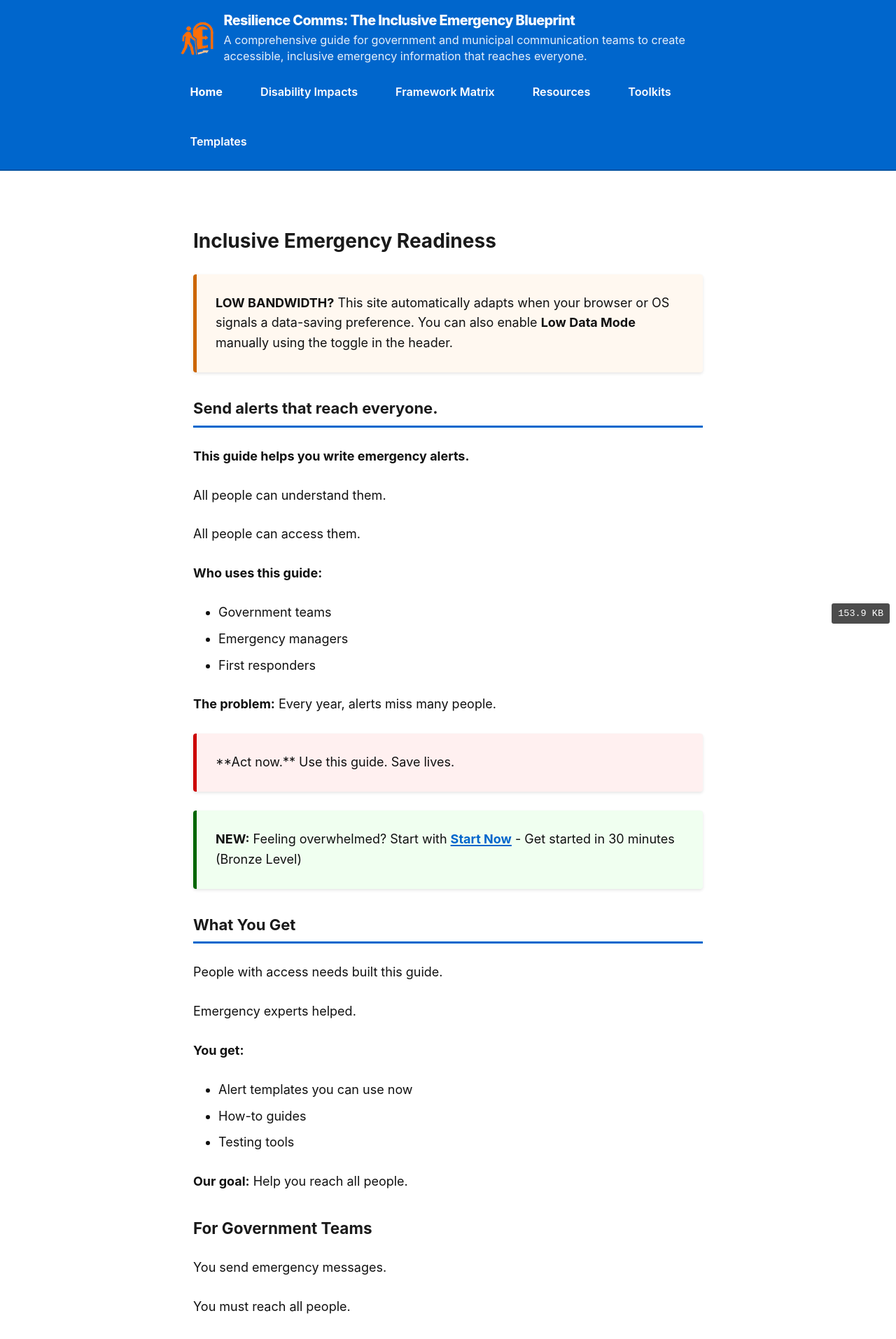
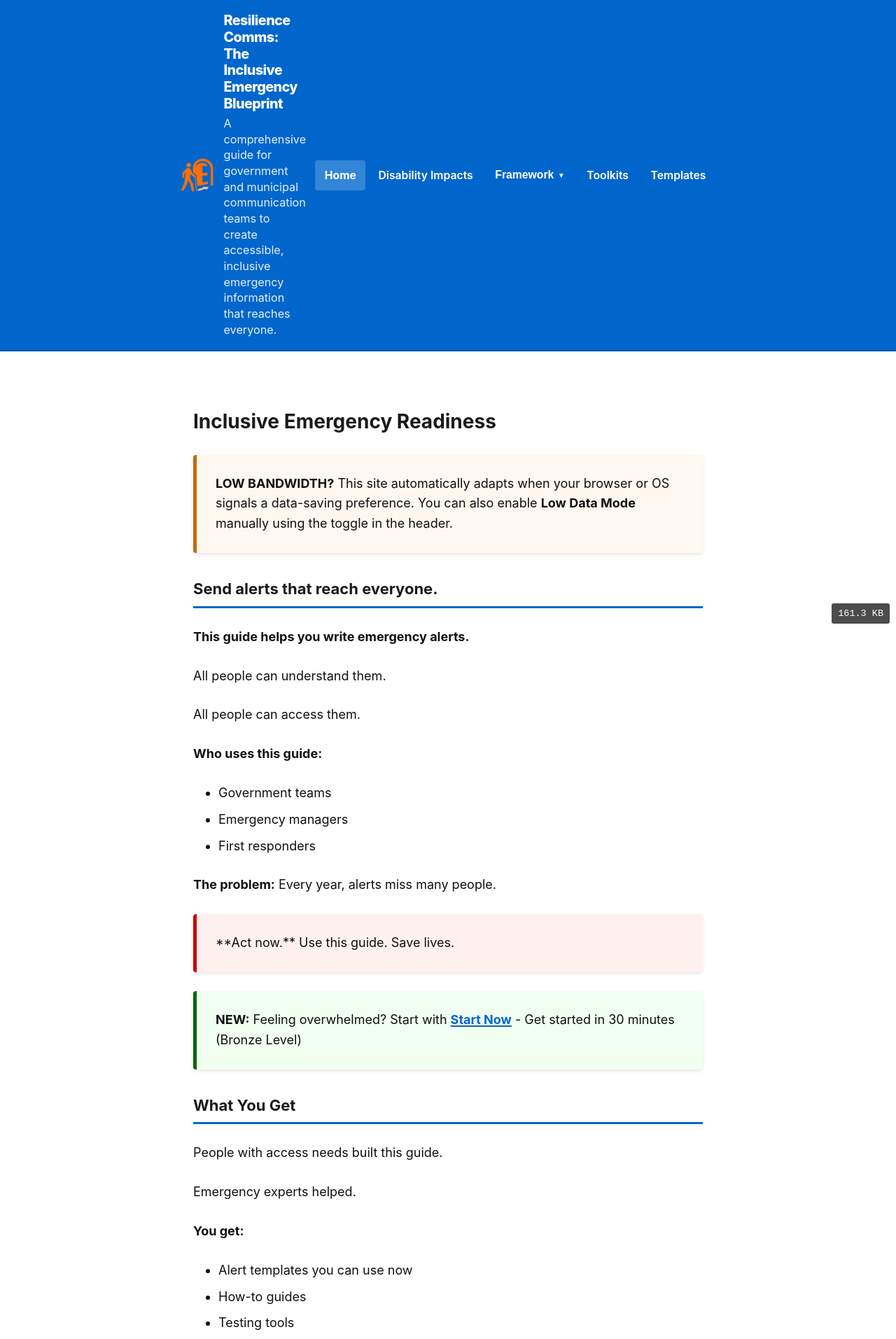
Before and after one commit to mgifford/inclusive-emergency-readiness, a Jekyll site: the page built from index.md, in a window 1280 px wide. Shown: the top 1913 px of the page at 70% size. Built offline with Jekyll 4.4.1, drawn with Linux system fonts in a browser that asks for light colours.

Commit message:
feat: add dropdown navigation menu with hamburger for mobile
- Replace flat nav with Framework dropdown (grouping Framework Matrix + Resources)
- Add hamburger toggle for mobile viewports (≤820px)
- CSS hover/:focus-within desktop dropdown + JS aria-expanded toggle
- Escape key closes dropdown from both toggle and menu links, returns focus to toggle
- min-width: 0 on .site-branding prevents overflow on narrow viewports

Co-authored-by: mgifford <116832+mgifford@users.noreply.github.com>

```diff
--- a/_includes/navigation.html
+++ b/_includes/navigation.html
@@ -1,16 +1,32 @@
 <nav class="site-nav" role="navigation" aria-label="Main navigation">
-  <ul>
+  <button class="nav-toggle" id="nav-toggle" aria-controls="nav-menu" aria-expanded="false" aria-label="Open navigation menu">
+    <svg width="24" height="24" viewBox="0 0 24 24" fill="none" xmlns="http://www.w3.org/2000/svg" aria-hidden="true" focusable="false">
+      <path d="M3 6H21" stroke="currentColor" stroke-width="2.5" stroke-linecap="round"/>
+      <path d="M3 12H21" stroke="currentColor" stroke-width="2.5" stroke-linecap="round"/>
+      <path d="M3 18H21" stroke="currentColor" stroke-width="2.5" stroke-linecap="round"/>
+    </svg>
+  </button>
+
+  <ul id="nav-menu" class="nav-menu" role="list">
     <li>
       <a href="{{ '/' | relative_url }}" {% if page.url == "/" %}aria-current="page"{% endif %}>Home</a>
     </li>
     <li>
       <a href="{{ '/disabilities/' | relative_url }}" {% if page.url contains "/disabilities/" %}aria-current="page"{% endif %}>Disability Impacts</a>
     </li>
-    <li>
-      <a href="{{ '/framework/matrix.html' | relative_url }}" {% if page.url == "/framework/matrix.html" %}aria-current="page"{% endif %}>Framework Matrix</a>
-    </li>
-    <li>
-      <a href="{{ '/framework/resources.html' | relative_url }}" {% if page.url == "/framework/resources.html" %}aria-current="page"{% endif %}>Resources</a>
+    <li class="nav-item-dropdown">
+      <button class="nav-dropdown-toggle" aria-expanded="false" aria-haspopup="true"
+        {% if page.url == "/framework/matrix.html" or page.url == "/framework/resources.html" %}aria-current="true"{% endif %}>
+        Framework <span class="dropdown-arrow" aria-hidden="true">&#9660;</span>
+      </button>
+      <ul class="nav-dropdown-menu" role="list">
+        <li>
+          <a href="{{ '/framework/matrix.html' | relative_url }}" {% if page.url == "/framework/matrix.html" %}aria-current="page"{% endif %}>Framework Matrix</a>
+        </li>
+        <li>
+          <a href="{{ '/framework/resources.html' | relative_url }}" {% if page.url == "/framework/resources.html" %}aria-current="page"{% endif %}>Resources</a>
+        </li>
+      </ul>
     </li>
     <li>
       <a href="{{ '/toolkits/' | relative_url }}" {% if page.url contains "/toolkits/" %}aria-current="page"{% endif %}>Toolkits</a>
@@ -20,16 +36,3 @@
     </li>
   </ul>
 </nav>
-
-<style>
-  .site-nav ul {
-    list-style: none;
-    margin: 0;
-    padding: 0;
-  }
-
-  .site-nav a[aria-current="page"] {
-    border-bottom-color: white;
-    font-weight: 700;
-  }
-</style>
--- a/assets/css/emergency.scss
+++ b/assets/css/emergency.scss
@@ -230,7 +230,9 @@ a {
     padding: 1rem;
 
     @media screen and (max-width: 820px) {
-      flex-wrap: wrap;
+      // Keep branding and hamburger button on the same row.
+      // .site-branding uses min-width: 0 to allow shrinking; the hamburger is small (flex: 0 0 auto).
+      flex-wrap: nowrap;
     }
   }
 }
@@ -240,6 +242,7 @@ a {
   align-items: center;
   gap: 0.75rem;
   flex: 0 1 auto;
+  min-width: 0; // Allow shrinking to prevent overflow on small viewports
 
   @media screen and (max-width: 820px) {
     flex: 1 1 auto;
@@ -286,55 +289,235 @@ a {
   line-height: 1.4;
 }
 
+// ============================================================================
+// Navigation Toggle (hamburger button - mobile only)
+// ============================================================================
+
+.nav-toggle {
+  display: none; // Hidden on desktop; shown on mobile via media query below
+  background: none;
+  border: 2px solid rgba(255, 255, 255, 0.8);
+  border-radius: 4px;
+  color: $color-background;
+  padding: 0.4rem 0.5rem;
+  cursor: pointer;
+  line-height: 0;
+
+  &:hover {
+    background-color: rgba(255, 255, 255, 0.15);
+  }
+
+  &:focus {
+    outline: 2px solid $color-background;
+    outline-offset: 2px;
+  }
+}
+
+// ============================================================================
+// Primary Navigation
+// ============================================================================
+
 .site-nav {
   flex: 1 1 auto;
   display: flex;
+  align-items: center;
   justify-content: flex-end;
 
   @media screen and (max-width: 820px) {
-    flex: 1 1 100%;
-    order: 3;
+    flex: 0 0 auto;
+    align-items: flex-start;
+    position: relative;
   }
 
-  ul {
+  // Top-level nav list
+  .nav-menu {
     list-style: none;
     margin: 0;
     padding: 0;
     display: flex;
-    flex-wrap: wrap;
-    gap: 1.5rem;
+    flex-wrap: nowrap;
+    gap: 0.25rem;
     align-items: center;
 
     @media screen and (max-width: 820px) {
-      gap: 1rem;
-      width: 100%;
+      // Hidden until hamburger is toggled
+      display: none;
+      flex-direction: column;
+      gap: 0;
+      position: absolute;
+      top: calc(100% + 0.5rem);
+      right: 0;
+      min-width: 220px;
+      background-color: $color-secondary;
+      border-radius: 6px;
+      box-shadow: 0 6px 24px rgba(0, 0, 0, 0.25);
+      z-index: 500;
+      overflow: hidden;
+
+      &.is-open {
+        display: flex;
+      }
     }
   }
 
   li {
     margin: 0;
     padding: 0;
+    position: relative;
   }
 
+  // Nav links (top-level)
   a {
     color: $color-background;
     text-decoration: none;
     padding: 0.5rem 0.75rem;
     border-radius: 4px;
     font-weight: 600;
-    font-size: 0.9rem;
-    transition: background-color 0.2s ease;
+    font-size: 0.875rem;
+    white-space: nowrap;
     display: block;
 
-    &:hover,
-    &:focus {
+    &:hover {
       background-color: rgba(255, 255, 255, 0.15);
     }
 
     &:focus {
       outline: 2px solid $color-background;
       outline-offset: 2px;
+      border-radius: 4px;
     }
+
+    &[aria-current="page"] {
+      background-color: rgba(255, 255, 255, 0.2);
+      font-weight: 700;
+    }
+
+    @media screen and (max-width: 820px) {
+      border-radius: 0;
+      padding: 0.75rem 1.25rem;
+      font-size: 1rem;
+      white-space: normal;
+      width: 100%;
+
+      &:hover {
+        background-color: rgba(255, 255, 255, 0.1);
+      }
+    }
+  }
+}
+
+// ============================================================================
+// Dropdown Menu
+// ============================================================================
+
+.nav-item-dropdown {
+  position: relative;
+
+  // Dropdown trigger button
+  .nav-dropdown-toggle {
+    background: none;
+    border: none;
+    color: $color-background;
+    padding: 0.5rem 0.75rem;
+    border-radius: 4px;
+    font-weight: 600;
+    font-size: 0.875rem;
+    white-space: nowrap;
+    cursor: pointer;
+    display: flex;
+    align-items: center;
+    gap: 0.3rem;
+
+    &:hover {
+      background-color: rgba(255, 255, 255, 0.15);
+    }
+
+    &:focus {
+      outline: 2px solid $color-background;
+      outline-offset: 2px;
+      border-radius: 4px;
+    }
+
+    // Active state when a dropdown child is the current page
+    &[aria-current="true"] {
+      background-color: rgba(255, 255, 255, 0.2);
+      font-weight: 700;
+    }
+
+    @media screen and (max-width: 820px) {
+      border-radius: 0;
+      padding: 0.75rem 1.25rem;
+      font-size: 1rem;
+      white-space: normal;
+      width: 100%;
+      justify-content: space-between;
+    }
+  }
+
+  .dropdown-arrow {
+    font-size: 0.65em;
+    display: inline-block;
+    transition: transform 0.2s ease;
+  }
+
+  // Rotate arrow when dropdown is open
+  .nav-dropdown-toggle[aria-expanded="true"] .dropdown-arrow {
+    transform: rotate(180deg);
+  }
+
+  // Dropdown panel - hidden by default
+  .nav-dropdown-menu {
+    display: none;
+    position: absolute;
+    top: calc(100% + 4px);
+    left: 0;
+    min-width: 200px;
+    background-color: $color-secondary;
+    border-radius: 6px;
+    box-shadow: 0 6px 24px rgba(0, 0, 0, 0.25);
+    z-index: 501;
+    list-style: none;
+    padding: 0.25rem 0;
+    margin: 0;
+    overflow: hidden;
+
+    li {
+      margin: 0;
+      padding: 0;
+    }
+
+    a {
+      border-radius: 0;
+      padding: 0.6rem 1.25rem;
+      font-size: 0.875rem;
+      white-space: nowrap;
+
+      @media screen and (max-width: 820px) {
+        padding: 0.65rem 1.75rem;
+        font-size: 0.95rem;
+      }
+    }
+
+    @media screen and (max-width: 820px) {
+      position: static;
+      box-shadow: none;
+      border-radius: 0;
+      padding: 0;
+      background-color: rgba(0, 0, 0, 0.15);
+    }
+  }
+
+  // Show dropdown on hover (desktop) - progressive enhancement
+  @media screen and (min-width: 821px) {
+    &:hover .nav-dropdown-menu,
+    &:focus-within .nav-dropdown-menu {
+      display: block;
+    }
+  }
+
+  // Show dropdown when aria-expanded is true (JS-driven, all screen sizes)
+  .nav-dropdown-toggle[aria-expanded="true"] + .nav-dropdown-menu {
+    display: block;
   }
 }
 
@@ -780,22 +963,26 @@ body.low-data {
   }
 }
 
+// Mobile: show hamburger, hide nav-menu by default
+@media (max-width: 820px) {
+  .nav-toggle {
+    display: inline-flex;
+    align-items: center;
+    justify-content: center;
+  }
+}
+
 // Tablets (portrait)
 @media (min-width: 768px) {
   html {
     font-size: 18px;
   }
 
-  .site-nav ul {
-    flex-direction: row;
-    gap: $spacing-md;
-  }
-
   .site-header .container {
     display: flex;
     justify-content: space-between;
     align-items: center;
-    flex-wrap: wrap;
+    flex-wrap: nowrap;
   }
 
   .site-branding {
@@ -929,7 +1116,8 @@ body.low-data {
     // Header site title and navigation links need white color on blue background
     // Achieves 7:1 contrast ratio on #0066cc background (exceeds WCAG AA)
     .site-title a,
-    .site-nav a {
+    .site-nav a,
+    .site-nav .nav-dropdown-toggle {
       color: #ffffff;
     }
 
--- a/assets/js/mode-toggle.js
+++ b/assets/js/mode-toggle.js
@@ -128,6 +128,84 @@
         }
       });
     }
+
+    // -------------------------------------------------------------------------
+    // Navigation: Hamburger toggle (mobile)
+    // -------------------------------------------------------------------------
+    const navToggle = document.getElementById('nav-toggle');
+    const navMenu = document.getElementById('nav-menu');
+
+    if (navToggle && navMenu) {
+      navToggle.addEventListener('click', function() {
+        const isExpanded = navToggle.getAttribute('aria-expanded') === 'true';
+        navToggle.setAttribute('aria-expanded', String(!isExpanded));
+        navToggle.setAttribute('aria-label', isExpanded ? 'Open navigation menu' : 'Close navigation menu');
+        navMenu.classList.toggle('is-open', !isExpanded);
+      });
+    }
+
+    // -------------------------------------------------------------------------
+    // Navigation: Dropdown toggles
+    // -------------------------------------------------------------------------
+    const dropdownToggles = document.querySelectorAll('.nav-dropdown-toggle');
+
+    dropdownToggles.forEach(function(toggle) {
+      toggle.addEventListener('click', function(e) {
+        e.stopPropagation();
+        const isExpanded = toggle.getAttribute('aria-expanded') === 'true';
+        // Close any other open dropdowns first
+        dropdownToggles.forEach(function(other) {
+          if (other !== toggle) {
+            other.setAttribute('aria-expanded', 'false');
+          }
+        });
+        toggle.setAttribute('aria-expanded', String(!isExpanded));
+      });
+
+      // Keyboard: Escape on the toggle itself closes the dropdown
+      toggle.addEventListener('keydown', function(e) {
+        if (e.key === 'Escape') {
+          toggle.setAttribute('aria-expanded', 'false');
+          toggle.focus();
+        }
+      });
+
+      // Keyboard: Escape on any link inside the dropdown closes it and returns focus to the toggle
+      var dropdownMenu = toggle.nextElementSibling;
+      if (dropdownMenu) {
+        dropdownMenu.addEventListener('keydown', function(e) {
+          if (e.key === 'Escape') {
+            toggle.setAttribute('aria-expanded', 'false');
+            toggle.focus();
+          }
+        });
+      }
+    });
+
+    // Close dropdowns when clicking outside the nav
+    // Note: per ARIA disclosure pattern, focus management is not required on outside-click;
+    // the user's focus naturally follows their pointer/click to the new target.
+    document.addEventListener('click', function(e) {
+      if (!e.target.closest('.nav-item-dropdown')) {
+        dropdownToggles.forEach(function(toggle) {
+          toggle.setAttribute('aria-expanded', 'false');
+        });
+      }
+    });
+
+    // Close nav menu and all dropdowns when Escape is pressed globally
+    document.addEventListener('keydown', function(e) {
+      if (e.key === 'Escape') {
+        if (navToggle && navMenu) {
+          navToggle.setAttribute('aria-expanded', 'false');
+          navToggle.setAttribute('aria-label', 'Open navigation menu');
+          navMenu.classList.remove('is-open');
+        }
+        dropdownToggles.forEach(function(toggle) {
+          toggle.setAttribute('aria-expanded', 'false');
+        });
+      }
+    });
   });
 
   // Update button visual state
```
